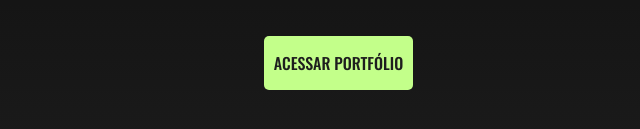
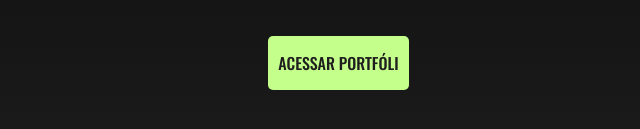
Before and after one commit to Gab-off/frontPage, a plain HTML site: page index.html in a window 1280 px wide. Shown: the part 557-686 px from the top of the page, 79-719 px from the left. Drawn offline with nearby package versions, Linux system fonts and the light colour scheme; files whose address does not match are found by name.

Commit message:
alteracao teste git action

```diff
--- a/index.html
+++ b/index.html
@@ -30,7 +30,7 @@
           Estou construindo esse espaço para mostrar um pouco do que estou fazendo, estudando, pensando, com meu portfólio sendo apresentado para mostrar meus projetos e meu crescimento no aprendizado dentro da área.
         </p>
 
-        <a class="btn-portf" href="https://portfolio.gaboff.dev.br/">Acessar Portfólio</a>
+        <a class="btn-portf" href="https://portfolio.gaboff.dev.br/">Acessar Portfóli</a>
       </div>
 
       <div class="r-side">
```
